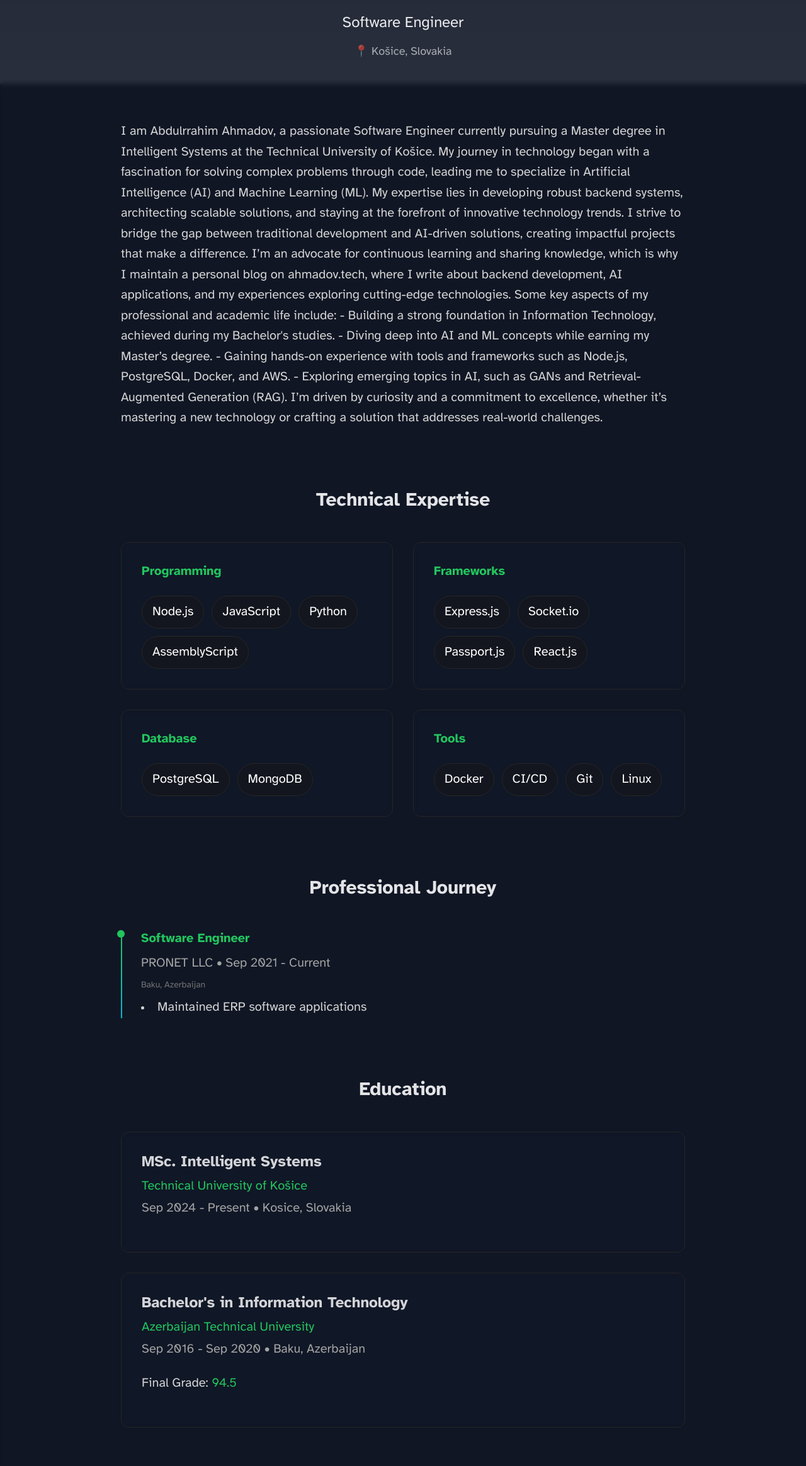
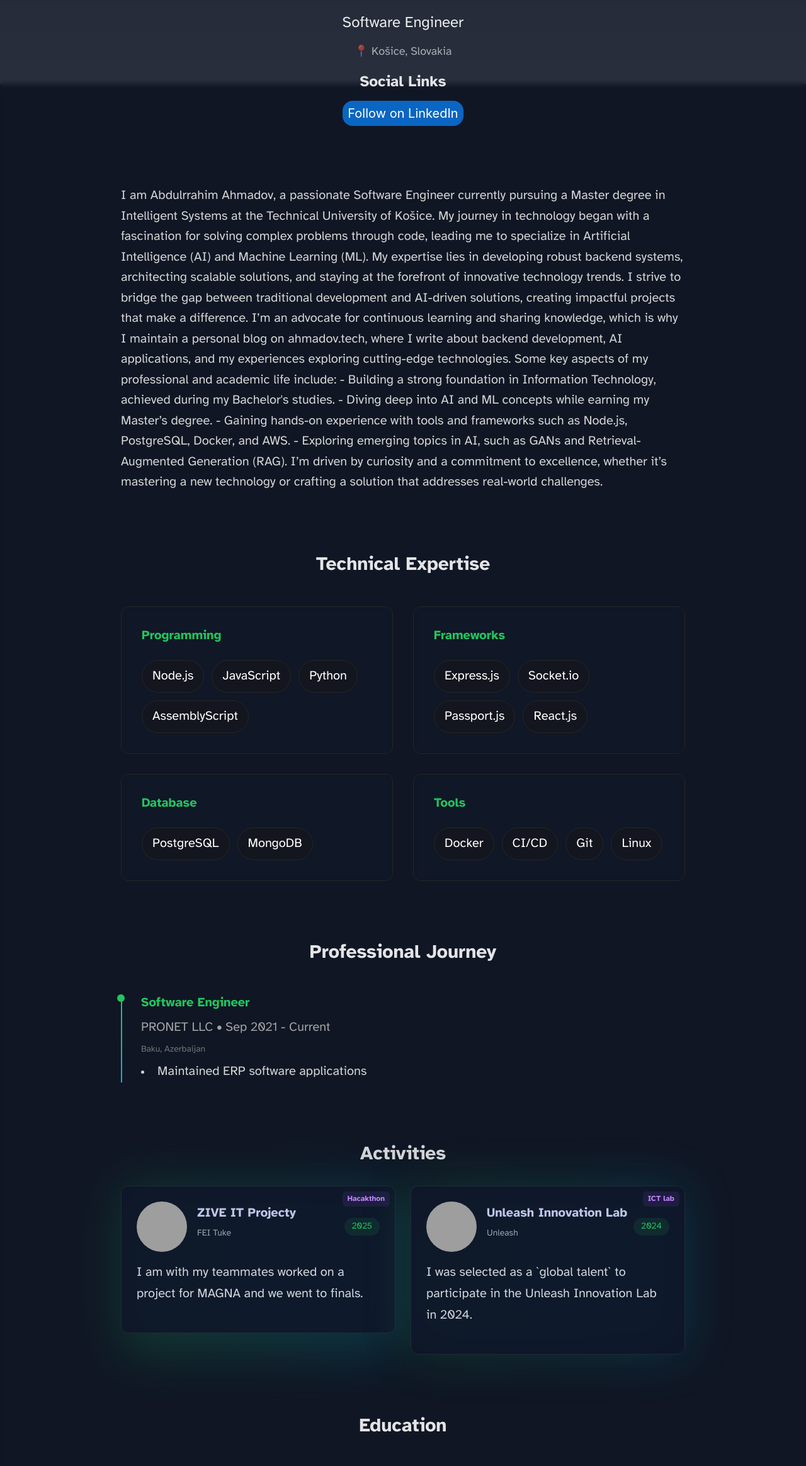
Before and after one commit to ebdurrehm/ahmadov.tech, an Astro site: page /about in a window 1280 px wide. Shown: the part 467-2795 px from the top of the page at 63% size. Built offline with nearby package versions, Linux system fonts and the light colour scheme; Astro itself is replaced by a stand-in of ours; grey boxes are pictures that could not be loaded.

Commit message:
feat: add Activities section with ActivityCard component and update social links styling

```diff
--- a/src/pages/about.astro
+++ b/src/pages/about.astro
@@ -3,6 +3,8 @@ import BaseHead from '../components/BaseHead.astro';
 import Header from '../components/Header.astro';
 import Footer from '../components/Footer.astro';
 import Timeline from '../components/timeline.astro';
+import ActivityCard from '../components/Activity.astro';
+import { activities } from '../data/activities';
 
 const experience = [
     {
@@ -78,6 +80,7 @@ const hobbies = [
 <!doctype html>
 <html lang="en">
     <head>
+        <style> .libutton {padding: 8px; text-align: center; outline: none; text-decoration: none !important; color: #ffffff !important; width: 200px; height: 32px; border-radius: 16px; background-color: #0A66C2; font-family: "SF Pro Text", Helvetica, sans-serif; } </style>
         <BaseHead title="About Me | Abdulrahim Ahmadov" description="Software Engineer specializing in backend development and AI" />
     </head>
     <body class="bg-[#0a0a0a] text-white">
@@ -108,6 +111,13 @@ const hobbies = [
                     Software Engineer
                 </p>
                 <p class="text-lg text-white/60">📍 Košice, Slovakia</p>
+                <h2 class="text-2xl font-bold mb-4 text-zinc-200">Social Links</h2>
+                <ul class="space-y-4 text-gray-300">
+                   <li><a class="libutton"
+                    href="https://www.linkedin.com/comm/mynetwork/discovery-see-all?usecase=PEOPLE_FOLLOWS&followMember=abdurrahim-ahmadov"
+                    target="_blank">Follow on LinkedIn</a>
+                   </li>
+                </ul>
             </div>
 
             <div class="max-w-4xl mx-auto space-y-24">
@@ -155,6 +165,16 @@ I’m driven by curiosity and a commitment to excellence, whether it’s masteri
                     <Timeline items={experience} />
                 </section>
 
+                 <!-- Activities -->
+                 <section>
+                    <h2 class="text-3xl font-bold mb-8 text-center text-zinc-300">Activities</h2>
+                    <div class="grid grid-cols-1 md:grid-cols-2 gap-6">
+                        {activities.map(activity => (
+                            <ActivityCard activity={activity} />
+                        ))}
+                    </div>
+                </section>
+
                 <!-- Education -->
                 <section>
                     <h2 class="text-3xl font-bold mb-12 text-center text-zinc-200">Education</h2>
@@ -171,6 +191,7 @@ I’m driven by curiosity and a commitment to excellence, whether it’s masteri
                         ))}
                     </div>
                 </section>
+
 
                 <!-- Languages -->
                 <section>
--- a/src/pages/contact.astro
+++ b/src/pages/contact.astro
@@ -10,6 +10,7 @@ import ContactComp from '../components/ContactComp.astro';
 <html lang="en">
     <head>
         <BaseHead title="Contact | Abdulrahim Ahmadov" description="Get in touch with me" />
+        <style> .libutton { display: flex; flex-direction: column; justify-content: center; padding: 7px; text-align: center; outline: none; text-decoration: none !important; color: #ffffff !important; width: 200px; height: 32px; border-radius: 16px; background-color: #0A66C2; font-family: "SF Pro Text", Helvetica, sans-serif; } </style>
     </head>
     <body class="bg-[#0a0a0a] text-white">
         <Header />
@@ -42,11 +43,10 @@ import ContactComp from '../components/ContactComp.astro';
                         <div>
                             <h2 class="text-2xl font-bold mb-4">Social Links</h2>
                             <ul class="space-y-4 text-gray-300">
-                                <li>
-                                    <a href="https://linkedin.com/in/abdurrahim-ahmadov" class="flex items-center gap-3 hover:text-green-500 transition-colors">
-                                        <span>LinkedIn</span>
-                                    </a>
-                                </li>
+                               <li><a class="libutton"
+                                href="https://www.linkedin.com/comm/mynetwork/discovery-see-all?usecase=PEOPLE_FOLLOWS&followMember=abdurrahim-ahmadov"
+                                target="_blank">Follow on LinkedIn</a>
+                               </li>
                             </ul>
                         </div>
                     </div>
```
